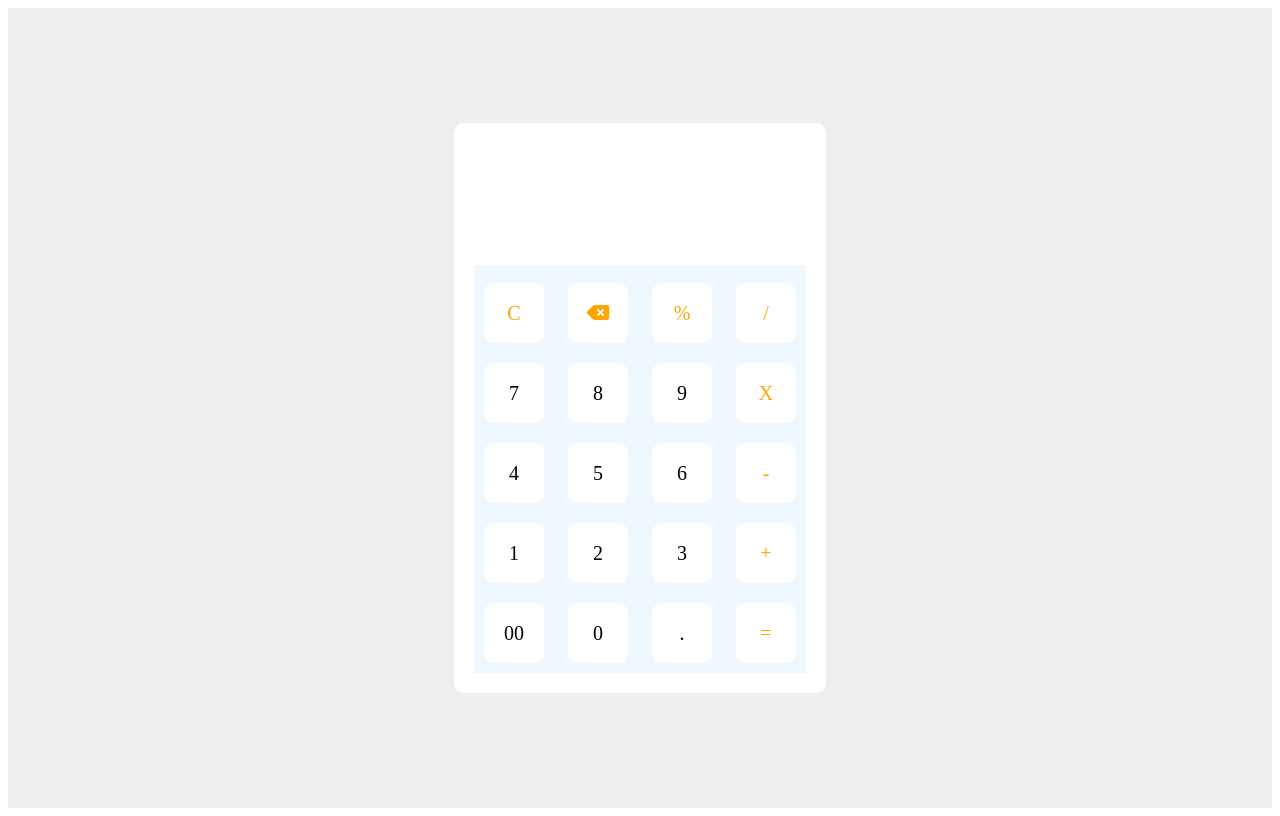
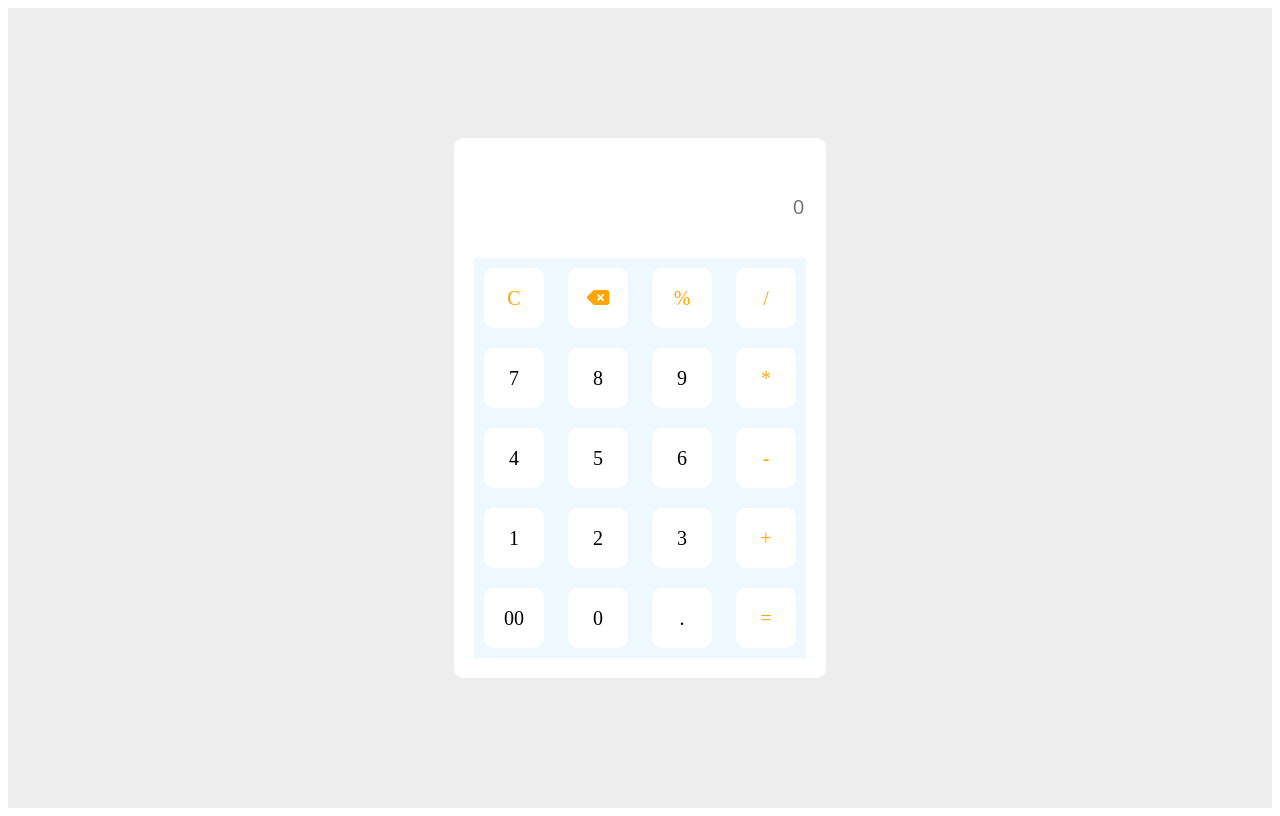
Before and after one commit to Dayo5567/calculator, a plain HTML site: page index.html in a window 1280 px wide. Drawn offline with Linux system fonts and the light colour scheme.

Commit message:
calculator

```diff
--- /dev/null
+++ b/calculator.css
@@ -0,0 +1,54 @@
+.container{
+    background-color: #EEEEEE;
+    align-items: center;
+    justify-content: center;
+    width: 100%;
+    height: 100vh;
+    display: flex;
+}
+
+.display{
+    display: flex;
+    justify-content: flex-end;
+    margin: 20px 0;
+
+}
+
+input{
+    text-align: right;
+    font-size: 20px;
+    box-shadow: none;
+    flex: 1;
+    border: 0;
+    outline: 0;
+    width: 60px;
+    height:60px;
+}
+
+.calculator{
+    background-color: white;
+    padding: 20px;
+    border-radius: 10px;
+}
+
+
+.calculator .button{
+    border: 0;
+    outline: 0;
+    font-family: 'Indie Flower';
+    font-size: 20px;
+    border-radius: 10px;
+    background-color: white;
+    width: 60px;
+    height:60px;
+    cursor: pointer;
+    margin: 10px;
+}
+
+.operator{
+    color: orange;
+}
+
+.btn{
+    background-color: aliceblue;
+}
--- a/index.html
+++ b/index.html
@@ -1,56 +1,51 @@
-<!DOCTYPE html>
 <html lang="en">
 <head>
     <meta charset="UTF-8">
     <meta name="viewport" content="width=device-width, initial-scale=1.0">
     <title>Calculator</title>
-    <link rel="stylesheet" href="styles.css">
+    <link rel="stylesheet" href="calculator.css">
     <script src="https://kit.fontawesome.com/e50ef52172.js" crossorigin="anonymous"></script>
 </head>
 <body>
     <div class="container">
         <div class="calculator">
-            <form>
             <div class="display">
-                    <input type="text" name="display">
+                <input type="text" class="inputSection" name="display" placeholder="0">
             </div>
-                <div class="values">
-                    <hr>
+            <div class="btn">
                 <div>
-                        <input class="color" type="button" value="C" onclick="display.value ='' ">
-                        <button class="btn"><i class="fas fa-thin fa-delete-left"></i></button onclick="display.value = display.value.toString().slice(0, 1)">
-                        <input class="color" type="button" value="%" onclick="display.value +='%' ">
-                        <input class="color" type="button" value="/" onclick="display.value +='/' ">
+                    <button class="button operator">C</button>
+                    <button class="button operator"><i class="fas fa-thin fa-delete-left"></i></button>
+                    <button class="button operator">%</button>
+                    <button class="button operator">/</button>
                 </div>
                 <div>
-                        <input type="button" value="7"onclick="display.value +='7' ">
-                        <input type="button" value="8"onclick="display.value +='8' " >
-                        <input type="button" value="9"onclick="display.value +='9' " >
-                        <input class="color" type="button" value="X" onclick="display.value +='*' ">
+                    <button class="button">7</button>
+                    <button class="button">8</button>
+                    <button class="button">9</button>
+                    <button class="button operator">*</button>
                 </div>
                 <div>
-                        <input type="button" value="4" onclick="display.value +='4' ">
-                        <input type="button" value="5" onclick="display.value +='5' ">
-                        <input type="button" value="6" onclick="display.value +='6' ">
-                        <input class="color" type="button" value="-" onclick="display.value +='-' ">
+                    <button class="button">4</button>
+                    <button class="button">5</button>
+                    <button class="button">6</button>
+                    <button class="button operator">-</button>
                 </div>
                 <div>
-                        <input type="button" value="1" onclick="display.value +='1' ">
-                        <input type="button" value="2" onclick="display.value +='2' ">
-                        <input type="button" value="3" onclick="display.value +='3' ">
-                        <input class="color" type="button" value="+" onclick="display.value +='+' ">
+                    <button class="button">1</button>
+                    <button class="button">2</button>
+                    <button class="button">3</button>
+                    <button class="button operator">+</button>
                 </div>
                 <div>
-                        <input type="button" value="00" onclick="display.value +='00' ">
-                        <input type="button" value="0" onclick="display.value +='0' ">
-                        <input type="button" value="." onclick="display.value +='.' ">
-                        <input class="color" type="button" value="=" onclick="display.value = eval(display.value)">
+                    <button class="button">00</button>
+                    <button class="button">0</button>
+                    <button class="button">.</button>
+                    <button class="button operator">=</button>
                 </div>
             </div>
-            </form>
         </div>
     </div>
-
     <script src="index.js"></script>
 </body>
 </html>
--- a/index.js
+++ b/index.js
@@ -0,0 +1,27 @@
+let input = document.querySelector('.inputSection');
+let buttons = document.querySelectorAll('.button');
+
+let string = "";
+let arr = Array.from(buttons);
+arr.forEach(button => {
+    button.addEventListener('click', (e) =>{
+        if(e.target.innerHTML == '='){
+            string = eval(string);
+            input.value = string;
+        }
+
+        else if(e.target.innerHTML == 'C'){
+            string = "";
+            input.value = string;
+        }
+        else if(e.target.innerHTML == 'fa-delete-left'){
+            string = string.substring(0, string.length-1);
+            input.value = string;
+        }
+        else{
+            string += e.target.innerHTML;
+            input.value = string;
+        }
+
+    })
+});
```
Also changed, not shown: calculator.html (added). Lines whose indentation alone changed are shown as unchanged.
